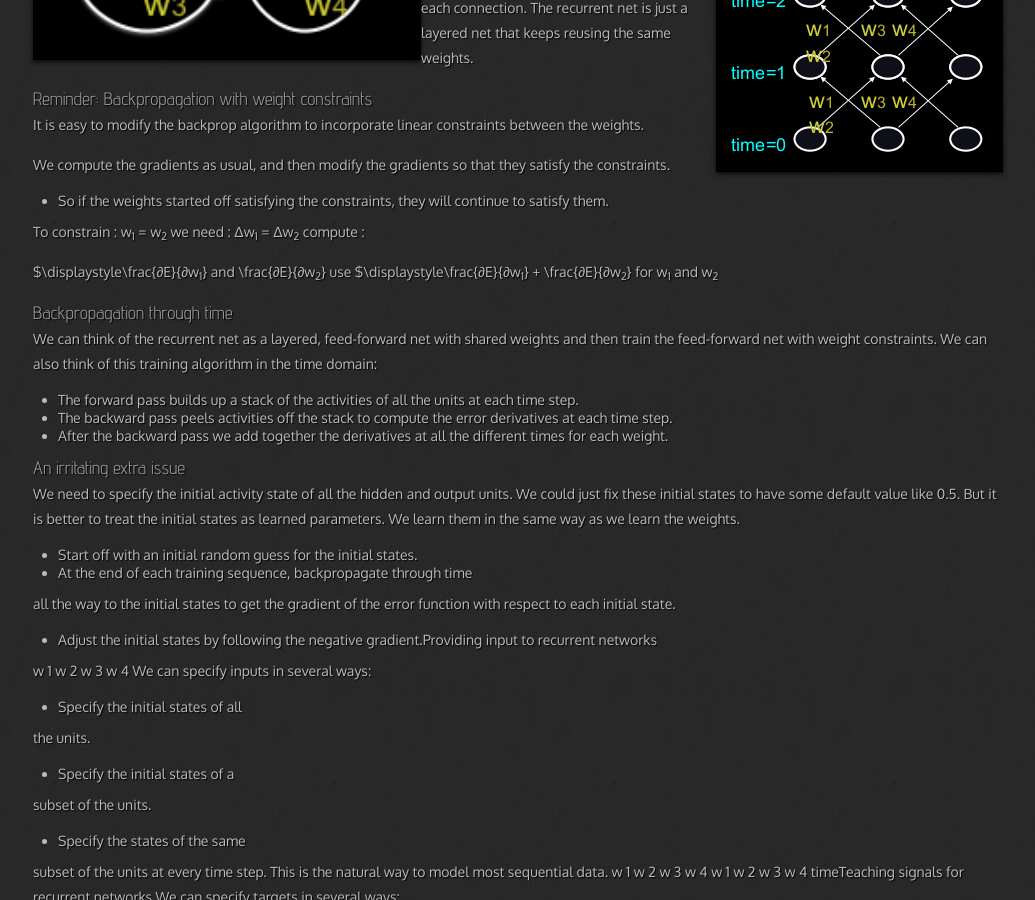
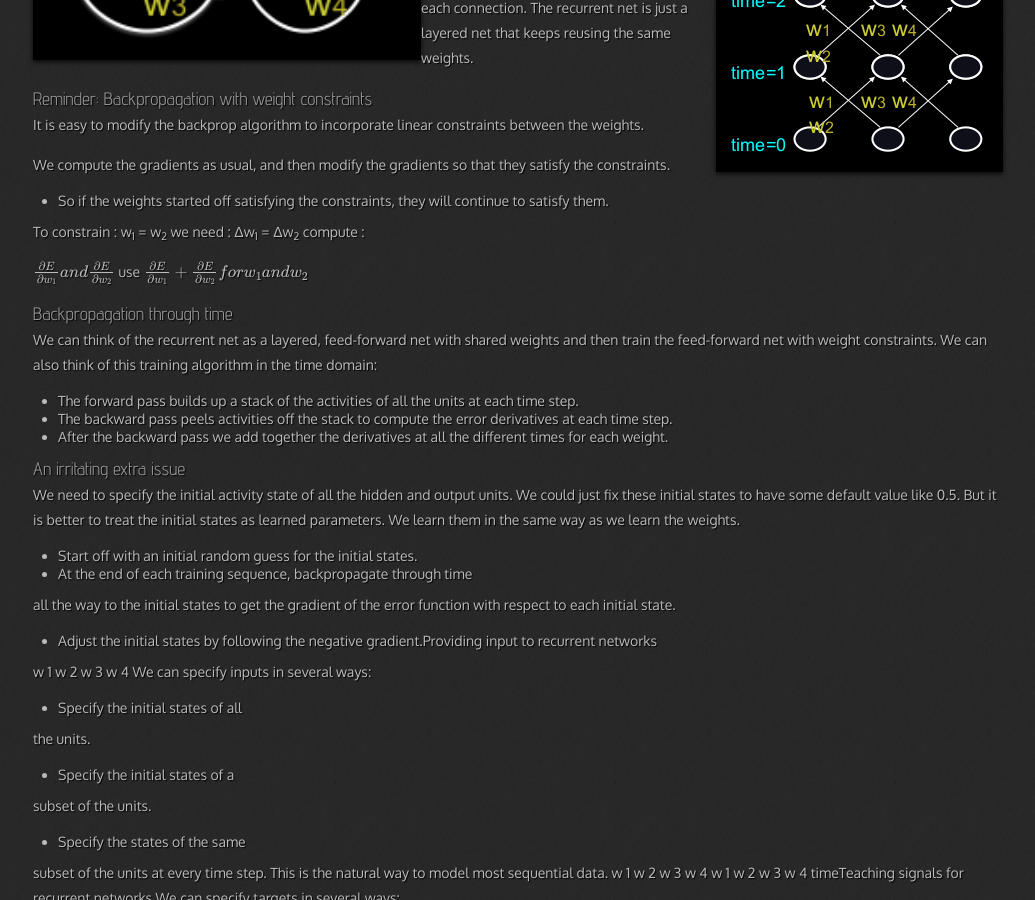
Before and after one commit to 0--key/0--key.github.io, a Jekyll site: the page built from _posts/2017-05-01-recurrent-ann.html, in a window 1280 px wide and 900 px high, scrolled down 5560 px. Shown: the whole window, without its empty margins (22-1057 px from the left). Built offline with Jekyll 4.4.1, drawn with Linux system fonts in a browser that asks for light colours; nearby versions of some CDN libraries; formulas are drawn with MathJax 3; comment, search, counter and statistics services are not loaded.

Commit message:
Final 3420 in MathJax fix

```diff
--- a/_posts/2017-05-01-recurrent-ann.html
+++ b/_posts/2017-05-01-recurrent-ann.html
@@ -19,10 +19,10 @@ tags: [architecture, overview, recurrent network]
 <li><a href="#org6529830">Linear Dynamical Systems(engineers love them!)</a></li>
 <li><a href="#org63f1845">Hidden Markov Models (computer scientists love them!)</a></li>
 <li><a href="#org5fa5140">A fundamental limitation of HMMs</a></li>
-<li><a href="#orgd3ceabb">Recurrent neural networks</a></li>
+<li><a href="#org822f31d">Recurrent neural networks</a></li>
 <li><a href="#org432b994">Do generative models need to be stochastic?</a></li>
-<li><a href="#org6ce89b5">Recurrent neural networks</a></li>
-<li><a href="#org5e2757f">Transcript</a></li>
+<li><a href="#orgc948fed">Recurrent neural networks</a></li>
+<li><a href="#org94e521e">Transcript</a></li>
 </ul>
 </li>
 <li><a href="#orgf5ba516">Training RNNs with backpropagation</a>
@@ -31,7 +31,7 @@ tags: [architecture, overview, recurrent network]
 <li><a href="#org48f5d01">Reminder: Backpropagation with weight constraints</a></li>
 <li><a href="#org565b5ea">Backpropagation through time</a></li>
 <li><a href="#org04f240b">An irritating extra issue</a></li>
-<li><a href="#orgc5cd672">Transcript</a></li>
+<li><a href="#org3553b0b">Transcript</a></li>
 </ul>
 </li>
 </ul>
@@ -226,9 +226,9 @@ the first half of an utterance needs to convey to the second half.
 </div>
 </div>
 
-<div id="outline-container-orgd3ceabb" class="outline-3">
-<h3 id="orgd3ceabb">Recurrent neural networks</h3>
-<div class="outline-text-3" id="text-orgd3ceabb">
+<div id="outline-container-org822f31d" class="outline-3">
+<h3 id="org822f31d">Recurrent neural networks</h3>
+<div class="outline-text-3" id="text-org822f31d">
 <p>
 time &rarr;
 </p>
@@ -276,9 +276,9 @@ linear dynamical system or hidden Markov model.</li>
 </div>
 </div>
 
-<div id="outline-container-org6ce89b5" class="outline-3">
-<h3 id="org6ce89b5">Recurrent neural networks</h3>
-<div class="outline-text-3" id="text-org6ce89b5">
+<div id="outline-container-orgc948fed" class="outline-3">
+<h3 id="orgc948fed">Recurrent neural networks</h3>
+<div class="outline-text-3" id="text-orgc948fed">
 <p>
 What kinds of behaviour can RNNs exhibit?
 </p>
@@ -305,9 +305,9 @@ recognizer).</li>
 </div>
 
 
-<div id="outline-container-org5e2757f" class="outline-3">
-<h3 id="org5e2757f">Transcript</h3>
-<div class="outline-text-3" id="text-org5e2757f">
+<div id="outline-container-org94e521e" class="outline-3">
+<h3 id="org94e521e">Transcript</h3>
+<div class="outline-text-3" id="text-org94e521e">
 <p>
 In this video, I am going to give an overview of various types of
 models that have been used for sequences. I'll start with the
@@ -651,9 +651,9 @@ compute :
 </p>
 
 <p>
-$\displaystyle\frac{&part;E}{&part;w<sub>1</sub>} and \frac{&part;E}{&part;w<sub>2</sub>}
+\(\frac{\partial{}E}{\partial{}w_{1}} and \frac{\partial{}E}{\partial{}w_{2}}\)
 use
-$\displaystyle\frac{&part;E}{&part;w<sub>1</sub>} + \frac{&part;E}{&part;w<sub>2</sub>} for w<sub>1</sub> and w<sub>2</sub>
+\(\frac{\partial{}E}{\partial{}w_{1}} + \frac{\partial{}E}{\partial{}w_{2}} for w_{1} and w_{2}\)
 </p>
 </div>
 </div>
@@ -1163,9 +1163,9 @@ y inputs from the currently most active character.
 </div>
 
 
-<div id="outline-container-orgc5cd672" class="outline-3">
-<h3 id="orgc5cd672">Transcript</h3>
-<div class="outline-text-3" id="text-orgc5cd672">
+<div id="outline-container-org3553b0b" class="outline-3">
+<h3 id="org3553b0b">Transcript</h3>
+<div class="outline-text-3" id="text-org3553b0b">
 <p>
 In this video, I'm going to talk about the back propagation through
 time algorithm. It's the standard way to train or recurrence your
```
